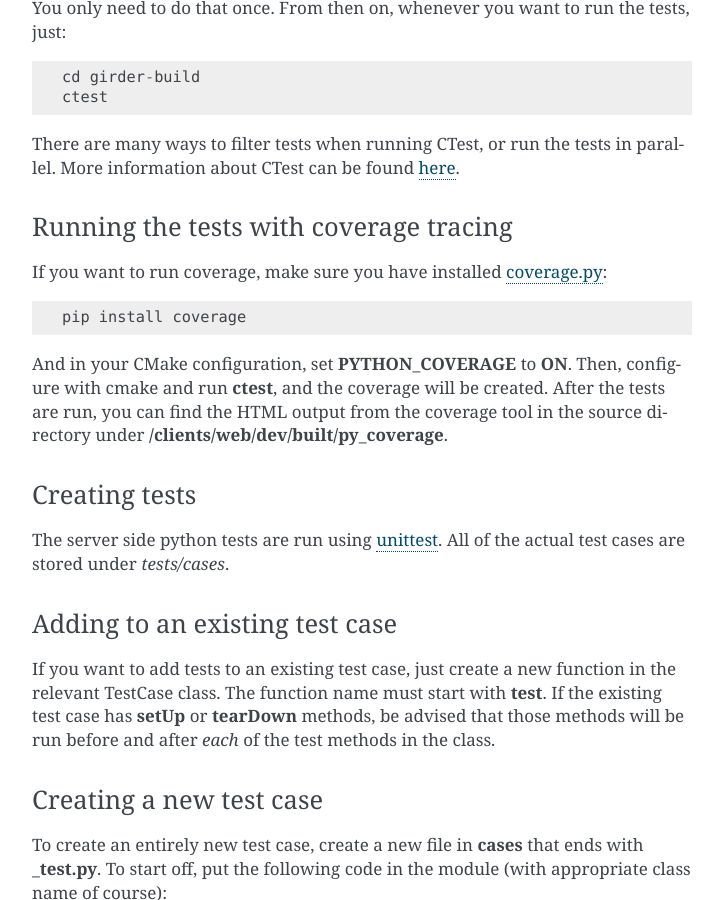
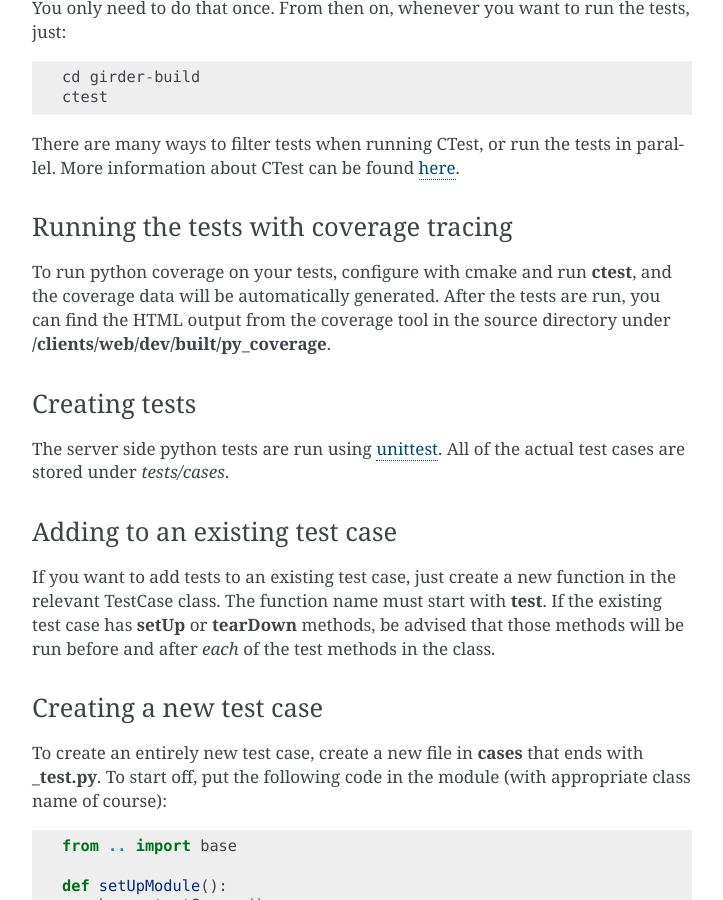
Before and after one commit to girder/girder, a Sphinx documentation site: the page built from docs/development.rst, in a window 1280 px wide and 900 px high, scrolled down 2334 px. Shown: the whole window, without its empty margins (388-1111 px from the left). Built offline with Sphinx 7.4.7, drawn with Linux system fonts in a browser that asks for light colours.

Commit message:
Separate requirements file for dev packages
Also turn python coverage on by default and update the docs.

```diff
--- a/CMakeLists.txt
+++ b/CMakeLists.txt
@@ -8,7 +8,7 @@
 find_program(PYTHON_EXECUTABLE python)
 
 option(PYTHON_STATIC_ANALYSIS "Run Python static analysis tests with flake8" ON)
-option(PYTHON_COVERAGE "Run tests with coverage.py" OFF)
+option(PYTHON_COVERAGE "Run tests with coverage.py" ON)
 option(PYTHON_BRANCH_COVERAGE "Use branch-level coverage instead of line-level" OFF)
 option(JAVASCRIPT_STYLE_TESTS "Run Javascript style tests with jslint" ON)
 
--- a/docs/development.rst
+++ b/docs/development.rst
@@ -112,13 +112,8 @@
 Running the tests with coverage tracing
 ^^^^^^^^^^^^^^^^^^^^^^^^^^^^^^^^^^^^^^^
 
-If you want to run coverage, make sure you have installed
-`coverage.py <http://nedbatchelder.com/code/coverage/>`_: ::
-
-    pip install coverage
-
-And in your CMake configuration, set **PYTHON_COVERAGE** to **ON**. Then,
-configure with cmake and run **ctest**, and the coverage will be created. After
+To run python coverage on your tests, configure with cmake and run **ctest**,
+and the coverage data will be automatically generated. After
 the tests are run, you can find the HTML output from the coverage tool in the
 source directory under **/clients/web/dev/built/py_coverage**.
 
--- /dev/null
+++ b/requirements-dev.txt
@@ -0,0 +1,3 @@
+coverage==3.7.1
+flake8==2.2.2
+httmock==1.2.2
--- a/requirements.txt
+++ b/requirements.txt
@@ -7,5 +7,3 @@
 nose==1.3.3
 Mako==1.0.0
 requests==2.3.0
-httmock==1.2.2
-flake8==2.2.2
```
Also changed, not shown: docs/installation.rst (+6 -1 lines), .travis.yml.
